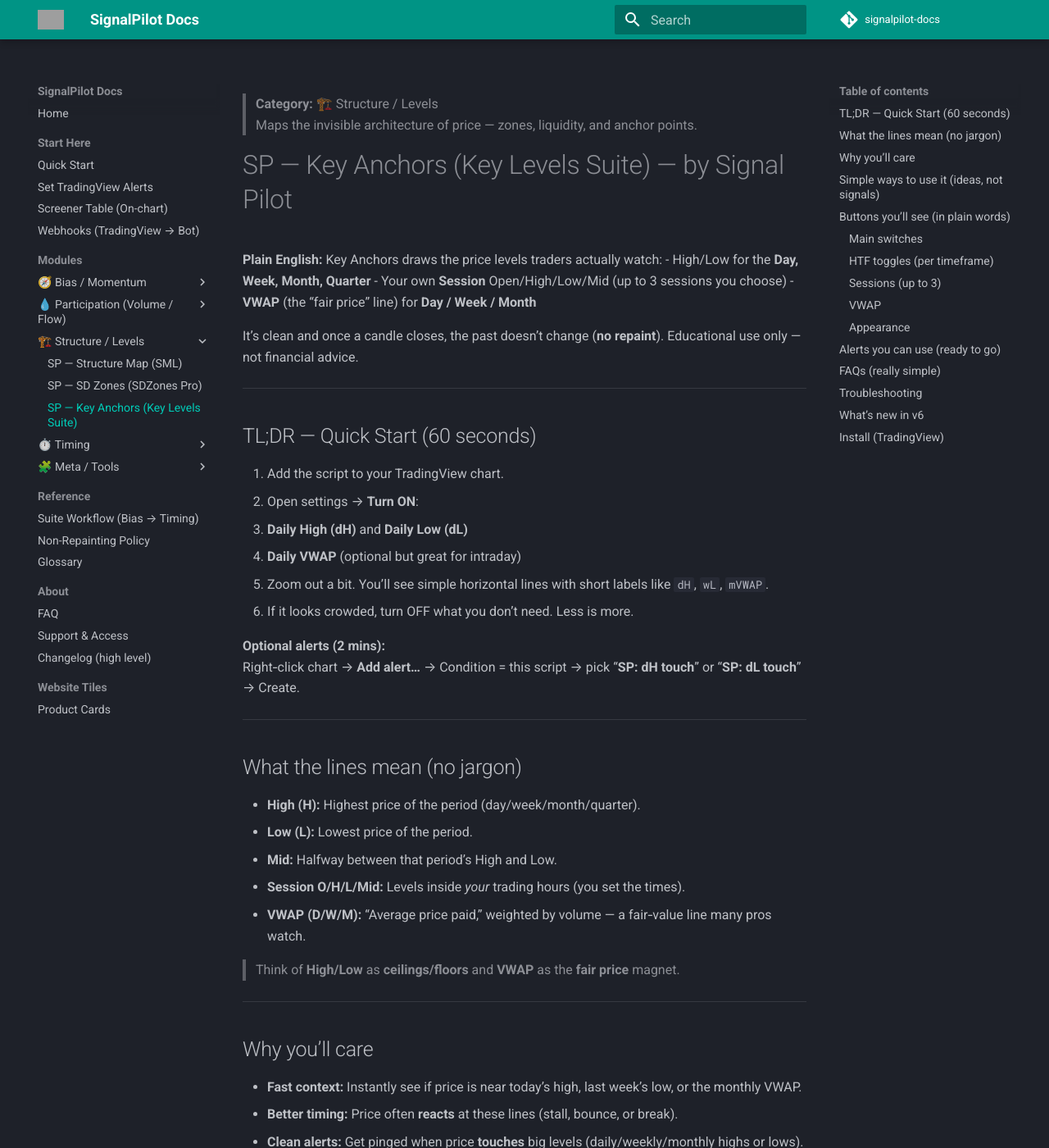
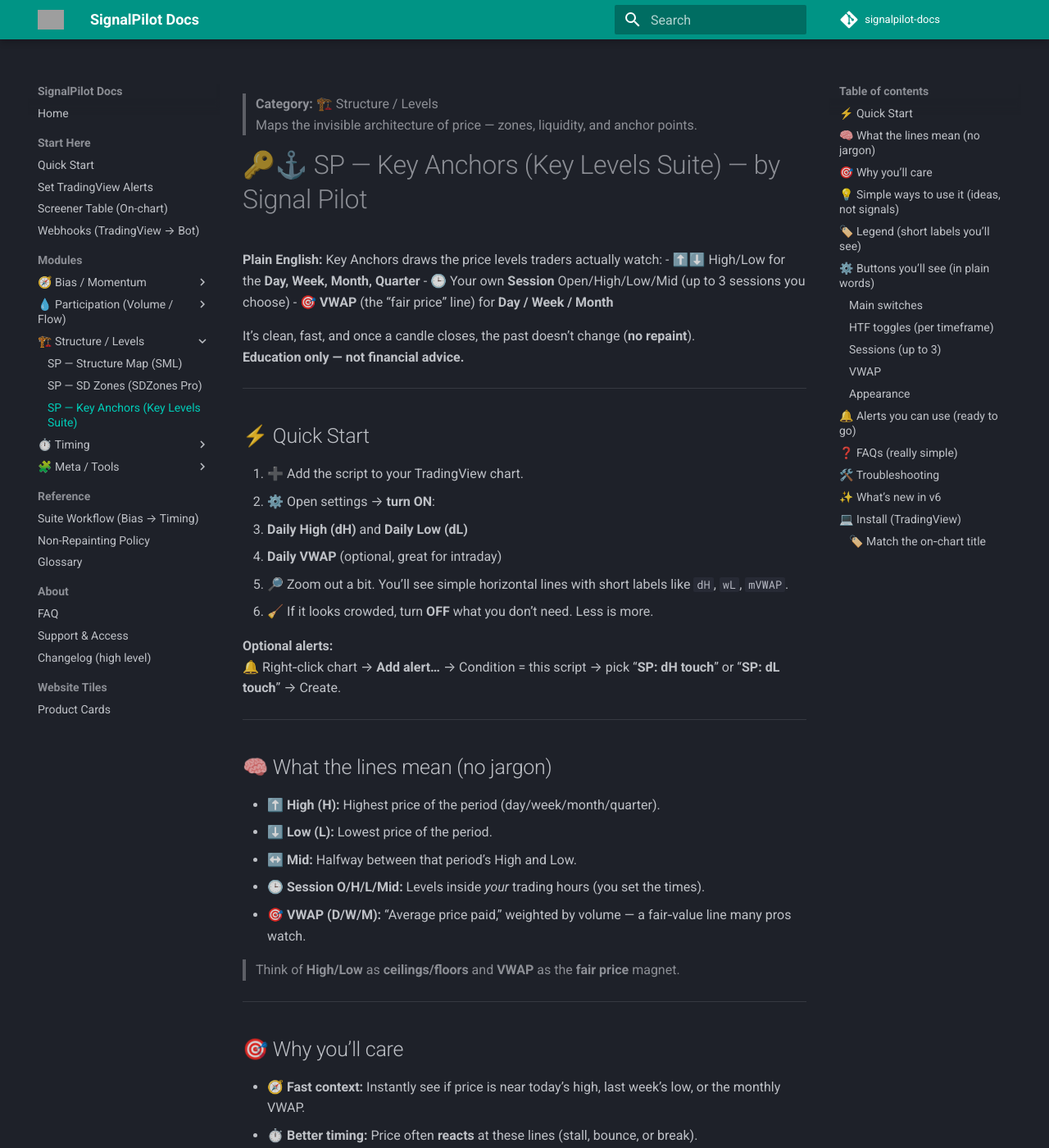
Before and after one commit to Signalpilot/signalpilot-docs, an MkDocs documentation site: the page built from docs/sp-key-levels-suite.md, in a window 1280 px wide and 1400 px high. Shown: the whole window at 82% size. Built offline with MkDocs 1.6.1 and Material for MkDocs 9.7.7, drawn with Linux system fonts in a browser that asks for light colours; comment, search, counter and statistics services are not loaded; some of the changed text lies outside the part shown; grey boxes are pictures that could not be loaded.

Commit message:
Update sp-key-levels-suite.md

````diff
--- a/docs/sp-key-levels-suite.md
+++ b/docs/sp-key-levels-suite.md
@@ -14,64 +14,75 @@
 > Maps the invisible architecture of price — zones, liquidity, and anchor points.
 
 
-# SP — Key Anchors (Key Levels Suite) — by Signal Pilot
+# 🔑⚓ SP — Key Anchors (Key Levels Suite) — by Signal Pilot
 
 **Plain English:** Key Anchors draws the price levels traders actually watch:
-- High/Low for the **Day, Week, Month, Quarter**
-- Your own **Session** Open/High/Low/Mid (up to 3 sessions you choose)
-- **VWAP** (the “fair price” line) for **Day / Week / Month**
+- ⬆️⬇️ High/Low for the **Day, Week, Month, Quarter**
+- 🕒 Your own **Session** Open/High/Low/Mid (up to 3 sessions you choose)
+- 🎯 **VWAP** (the “fair price” line) for **Day / Week / Month**
 
-It’s clean and once a candle closes, the past doesn’t change (**no repaint**).
-Educational use only — not financial advice.
+It’s clean, fast, and once a candle closes, the past doesn’t change (**no repaint**).
+**Education only — not financial advice.**
 
 ---
 
-## TL;DR — Quick Start (60 seconds)
+## ⚡ Quick Start
 
-1. Add the script to your TradingView chart.
-2. Open settings → **Turn ON**:
+1. ➕ Add the script to your TradingView chart.
+2. ⚙️ Open settings → **turn ON**:
    - **Daily High (dH)** and **Daily Low (dL)**
-   - **Daily VWAP** (optional but great for intraday)
-3. Zoom out a bit. You’ll see simple horizontal lines with short labels like `dH`, `wL`, `mVWAP`.
-4. If it looks crowded, turn OFF what you don’t need. Less is more.
+   - **Daily VWAP** (optional, great for intraday)
+3. 🔎 Zoom out a bit. You’ll see simple horizontal lines with short labels like `dH`, `wL`, `mVWAP`.
+4. 🧹 If it looks crowded, turn **OFF** what you don’t need. Less is more.
 
-**Optional alerts (2 mins):**
-Right‑click chart → **Add alert…** → Condition = this script → pick
+**Optional alerts:**
+🔔 Right‑click chart → **Add alert…** → Condition = this script → pick
 “**SP: dH touch**” or “**SP: dL touch**” → Create.
 
 ---
 
-## What the lines mean (no jargon)
+## 🧠 What the lines mean (no jargon)
 
-- **High (H):** Highest price of the period (day/week/month/quarter).
-- **Low (L):** Lowest price of the period.
-- **Mid:** Halfway between that period’s High and Low.
-- **Session O/H/L/Mid:** Levels inside *your* trading hours (you set the times).
-- **VWAP (D/W/M):** “Average price paid,” weighted by volume — a fair‑value line many pros watch.
+- ⬆️ **High (H):** Highest price of the period (day/week/month/quarter).
+- ⬇️ **Low (L):** Lowest price of the period.
+- ↔️ **Mid:** Halfway between that period’s High and Low.
+- 🕒 **Session O/H/L/Mid:** Levels inside *your* trading hours (you set the times).
+- 🎯 **VWAP (D/W/M):** “Average price paid,” weighted by volume — a fair‑value line many pros watch.
 
 > Think of **High/Low** as **ceilings/floors** and **VWAP** as the **fair price** magnet.
 
 ---
 
-## Why you’ll care
+## 🎯 Why you’ll care
 
-- **Fast context:** Instantly see if price is near today’s high, last week’s low, or the monthly VWAP.
-- **Better timing:** Price often **reacts** at these lines (stall, bounce, or break).
-- **Clean alerts:** Get pinged when price **touches** big levels (daily/weekly/monthly highs or lows).
+- 🧭 **Fast context:** Instantly see if price is near today’s high, last week’s low, or the monthly VWAP.
+- ⏱️ **Better timing:** Price often **reacts** at these lines (stall, bounce, or break).
+- 🔔 **Clean alerts:** Get pinged when price **touches** big levels (daily/weekly/monthly highs or lows).
 
 ---
 
-## Simple ways to use it (ideas, not signals)
+## 💡 Simple ways to use it (ideas, not signals)
 
-- **Bounce idea:** Price tests **dL** (daily low) and slows → look for a bounce back toward **VWAP**.
-- **Breakout idea:** Price **pushes through** **wH** (weekly high) and holds → momentum may continue.
-- **Mean‑revert idea:** Far above/below **VWAP** → price often re‑checks VWAP.
+- 🟢 **Bounce idea:** Price tests **dL** (daily low) and slows → look for a bounce back toward **VWAP**.
+- 🟣 **Breakout idea:** Price **pushes through** **wH** (weekly high) and holds → momentum may continue.
+- ⚪ **Mean‑revert idea:** Far above/below **VWAP** → price often re‑checks VWAP.
 
-Always use your own plan and risk controls. These are just ideas.
+👉 Always use your own plan and risk controls. These are just ideas.
 
 ---
 
-## Buttons you’ll see (in plain words)
+## 🏷️ Legend (short labels you’ll see)
+
+- `dH` / `dL` — Daily High / Low
+- `wH` / `wL` — Weekly High / Low
+- `mH` / `mL` — Monthly High / Low
+- `qH` / `qL` — Quarterly High / Low
+- `dMid`, `wMid`, `mMid`, `qMid` — Period Mid
+- `dVWAP`, `wVWAP`, `mVWAP` — VWAP for Day / Week / Month
+
+---
+
+## ⚙️ Buttons you’ll see (in plain words)
 
 ### Main switches
 - **HTF Levels:** Show big‑picture lines (Day/Week/Month/Quarter).
@@ -80,26 +91,26 @@
 
 ### HTF toggles (per timeframe)
 - Turn **O / H / L / Mid** on/off.
-  **Start with H & L only** — they’re the most useful.
+  ✅ **Start with H & L only** — they’re the most useful.
 
 ### Sessions (up to 3)
-- Set your local session hours (e.g., `0930-1600` for US cash).
-- Turn on **O/H/L/Mid** if you want those session‑specific lines.
-- **Note:** Session lines show *during* that session and reset next session.
+- ⌚ Set your local session hours (e.g., `0930-1600` for US cash).
+- 🔁 Lines show *during* that session and reset next session.
+- Toggle **O/H/L/Mid** if you want those session‑specific lines.
 
 ### VWAP
-- **Daily VWAP:** Great for intraday.
-- **Weekly/Monthly VWAP:** Nice for swing context.
+- 📊 **Daily VWAP:** Great for intraday.
+- 🗓️ **Weekly/Monthly VWAP:** Nice for swing context.
 
 ### Appearance
-- **Line type:** Regular / Dashed / Dotted
-- **Width:** Make lines thicker if you want
-- **Offsets:** How far lines/labels extend left/right
-- **Label size:** Tiny / Small / Normal
+- ➖ **Line type:** Regular / Dashed / Dotted
+- 📏 **Width:** Make lines thicker if you want
+- ↔️ **Offsets:** How far lines/labels extend left/right
+- 🔤 **Label size:** Tiny / Small / Normal
 
 ---
 
-## Alerts you can use (ready to go)
+## 🔔 Alerts you can use (ready to go)
 
 - **SP: dH touch** — Price touched **Daily High**
 - **SP: dL touch** — Price touched **Daily Low**
@@ -108,54 +119,55 @@
 - **SP: mH touch** — Price touched **Monthly High**
 - **SP: mL touch** — Price touched **Monthly Low**
 
-These only fire once the candle closes (no repaint surprises).
+🧷 These only fire once the candle closes (no repaint surprises).
 
 ---
 
-## FAQs (really simple)
+## ❓ FAQs (really simple)
 
-**Q: What does “no repaint” mean?**
-A: Once a candle closes, the past stays put. Yesterday’s lines won’t rewrite tomorrow.
+**What does “no repaint” mean?**
+➡️ Once a candle closes, the past stays put. Yesterday’s lines won’t rewrite tomorrow.
 
-**Q: Which lines should I start with?**
-A: **Daily High/Low** + **Daily VWAP**. Add weekly/monthly later if you want.
+**Which lines should I start with?**
+➡️ **Daily High/Low** + **Daily VWAP**. Add weekly/monthly later if you want.
 
-**Q: My chart is messy — help!**
-A: Turn OFF what you don’t need. Keep it to a few key lines.
+**My chart is messy — help!**
+➡️ Turn **OFF** what you don’t need. Keep it to a few key lines.
 
-**Q: Why did today’s high move intraday?**
-A: The **day isn’t over**. Today’s high/low update as new highs/lows happen. After the day ends, they lock.
+**Why did today’s high move intraday?**
+➡️ The **day isn’t over**. Today’s high/low update as new highs/lows happen. After the day ends, they lock.
 
-**Q: Is this buy/sell signals?**
-A: No. It’s a **map** to important prices — not a signal generator.
+**Is this buy/sell signals?**
+➡️ No. It’s a **map** to important prices — not a signal generator.
 
 ---
 
-## Troubleshooting
+## 🛠️ Troubleshooting
 
-- **No lines?** Make sure the toggles (H/L/VWAP) are ON.
-- **Wrong session times?** Adjust the session hours to match your market.
-- **Too many objects?** Turn off unused timeframes or sessions.
+- ❌ **No lines?** Make sure the toggles (H/L/VWAP) are ON.
+- 🕰️ **Wrong session times?** Adjust the session hours to match your market.
+- 🧽 **Too many objects?** Turn off unused timeframes or sessions.
 
 ---
 
-## What’s new in v6
+## ✨ What’s new in v6
 
-- Added **Quarterly** levels
-- Up to **3 custom sessions**
-- **Daily/Weekly/Monthly VWAP** centers
-- Cleaner right‑side labels + style controls
-- Built‑in **touch alerts** (daily/weekly/monthly highs/lows)
+- ➕ Added **Quarterly** levels
+- 🔁 Up to **3 custom sessions**
+- 🎯 **Daily/Weekly/Monthly VWAP** centers
+- 🏷️ Cleaner right‑side labels + style controls
+- 🔔 Built‑in **touch alerts** (daily/weekly/monthly highs/lows)
 
 ---
 
-## Install (TradingView)
+## 💻 Install (TradingView)
 
 1. Open **TradingView → Pine Editor**.
 2. Paste the script code → **Save** → **Add to chart**.
 3. Open settings and turn on the lines you want (start with Daily **H/L**).
 4. Optional: set alerts for “dH touch” and “dL touch”.
 
-**If you want the script’s on‑chart title to match the new name**, change the first line to:
+### 🏷️ Match the on‑chart title
+If you want the script’s on‑chart title to match the new name, set:
 ```pine
 indicator("SP: Key Anchors (Key Levels Suite) (v6, no MA)", overlay=true, max_lines_count=500, max_labels_count=500)
````
